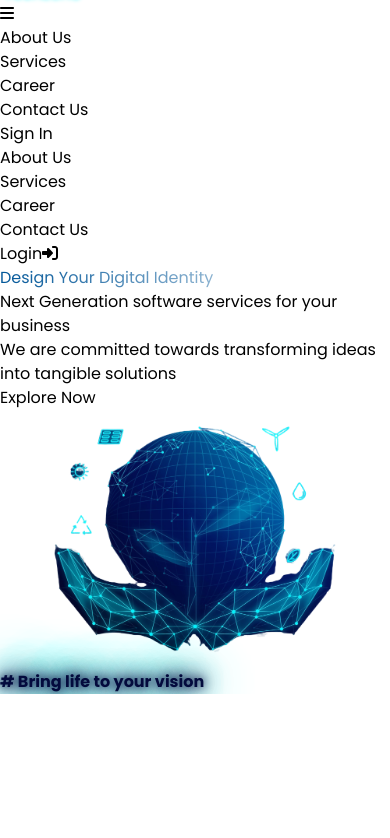
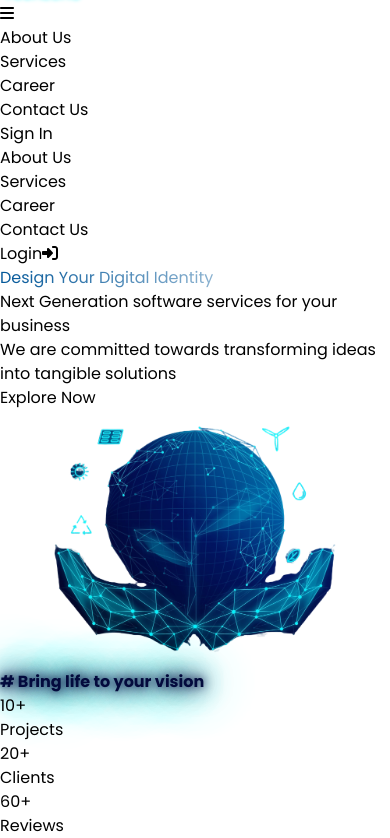
Before and after one commit to TechEcho-24/TechEcho-own-website, a React (Vite) app in the folder tech-web/: page / in a window 390 px wide. Shown: the part 898-1736 px from the top of the page. Before the commit the page ends 1592 px from the top, so only its background shows below. Built offline with nearby package versions, Linux system fonts and the light colour scheme.

Commit message:
add stats component in home page

```diff
--- a/tech-web/src/components/layouts/Navbar.jsx
+++ b/tech-web/src/components/layouts/Navbar.jsx
@@ -59,9 +59,9 @@ export const Navbar = () => {
           <Link to={"/services"}>Services</Link>
         </li>
         <li
-          onClick={() => setActivePage("carrer")}
+          onClick={() => setActivePage("career")}
           className={
-            activePage === "carrer"
+            activePage === "career"
               ? "active cursor-pointer text-white ml-8 text-xl py-2"
               : "cursor-pointer text-white ml-8 text-xl py-2 mt-1"
           }
--- /dev/null
+++ b/tech-web/src/components/layouts/Stats.jsx
@@ -0,0 +1,42 @@
+import React, { useEffect, useState } from "react";
+
+function AnimateNumber({ targetNumber }) {
+  let [currentNumber, setCurrentNumber] = useState(0);
+
+  useEffect(() => {
+    const interval = setInterval(() => {
+      setCurrentNumber((prev) => {
+        if (prev < targetNumber) {
+          return prev + 1;
+        } else {
+          clearInterval(interval);
+          return prev;
+        }
+      });
+    }, 80);
+  }, [targetNumber]);
+
+  return <span className='text-5xl font-bold'>{currentNumber}+ </span>;
+}
+
+function Stats() {
+  return (
+    <div className='flex justify-between md:flex-row flex-col items-center bg-gradient-to-b from-[#131b46] to-[#2c507b] text-white px-32 py-10'>
+      <div className='my-4'>
+        {/* <span className='text-5xl font-bold'>10+</span> */}
+        <AnimateNumber targetNumber={10} />
+        <p className='text-2xl mt-2'>Projects</p>
+      </div>
+      <div className='my-4'>
+        <AnimateNumber targetNumber={20} />
+        <p className='text-2xl mt-2'>Clients</p>
+      </div>
+      <div className='my-4'>
+        <AnimateNumber targetNumber={60} />
+        <p className='text-2xl mt-2'>Reviews</p>
+      </div>
+    </div>
+  );
+}
+
+export default Stats;
--- a/tech-web/src/components/layouts/ToggleSidePanel.jsx
+++ b/tech-web/src/components/layouts/ToggleSidePanel.jsx
@@ -7,7 +7,7 @@ function ToggleSidePanel() {
   let [isOpen, setIsOpen] = useState(false);
   return (
     <>
-      <button onClick={() => setIsOpen(!isOpen)} className='z-10 xl:hidden'>
+      <button onClick={() => setIsOpen(!isOpen)} className='z-20 xl:hidden'>
         {isOpen ? (
           <FontAwesomeIcon icon={faXmark} className='text-[#488EDF] text-3xl' />
         ) : (
@@ -15,7 +15,7 @@ function ToggleSidePanel() {
         )}
       </button>
       <div
-        className={`fixed top-0 right-0 h-screen w-1/2 mt-14 bg-black text-white p-4 transition-transform transform ${
+        className={`fixed top-0 right-0 h-screen w-1/2 pt-14 bg-black p-4 transition-transform transform z-10 ${
           isOpen ? "translate-x-0" : "translate-x-full"
         } xl:hidden`}
       >
--- a/tech-web/src/components/pages/Home.jsx
+++ b/tech-web/src/components/pages/Home.jsx
@@ -1,11 +1,13 @@
 import React from "react";
 import { Hero } from "../layouts/Hero";
+import Stats from "../layouts/Stats";
 
 export const Home = () => {
   return (
     <>
       <div className='relative overflow-x-hidden'>
         <Hero />
+        <Stats />
       </div>
     </>
   );
```
Also changed, not shown: tech-web/src/getFresnelMat.js (deleted, +0 -48 lines).
